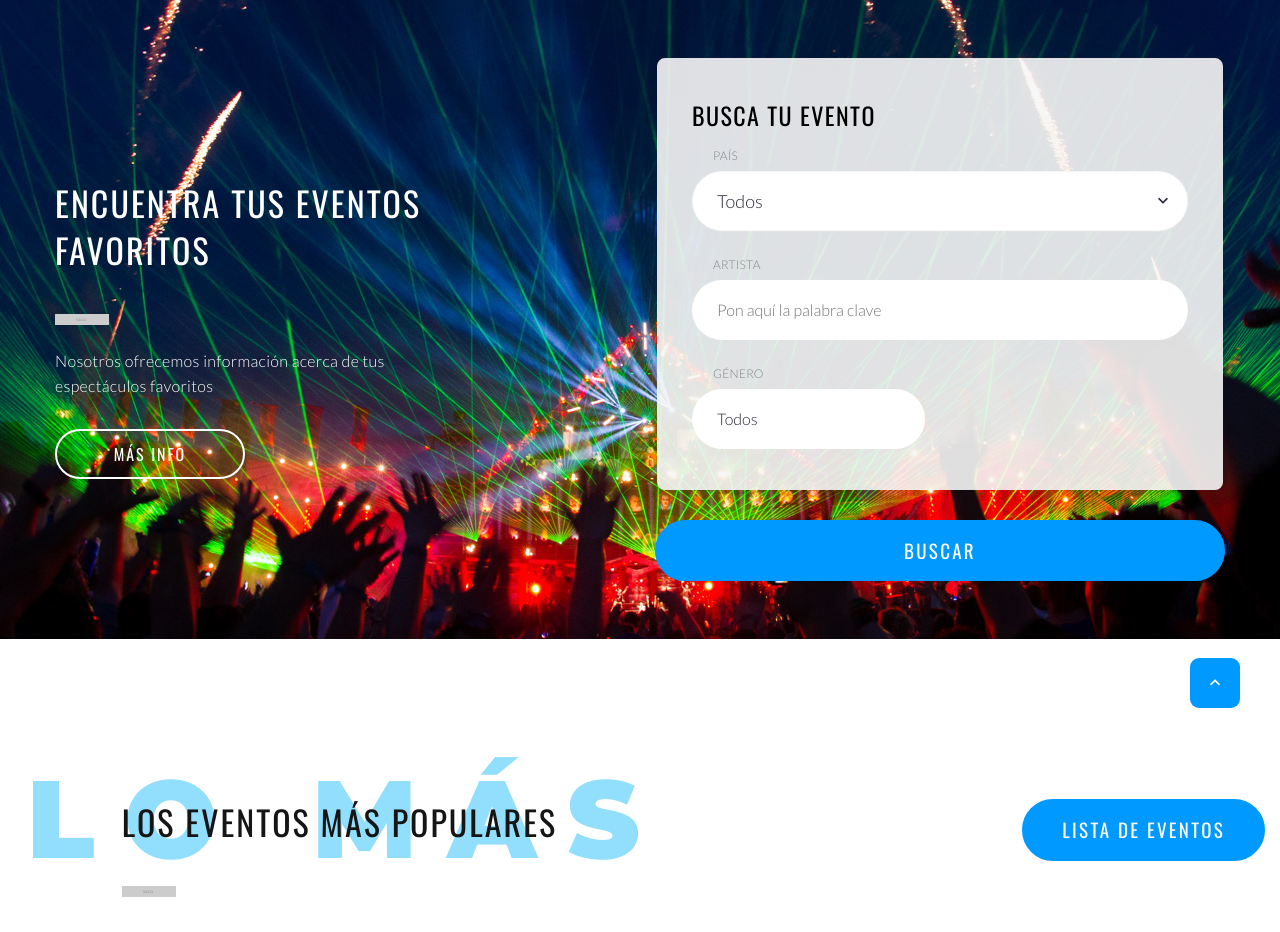
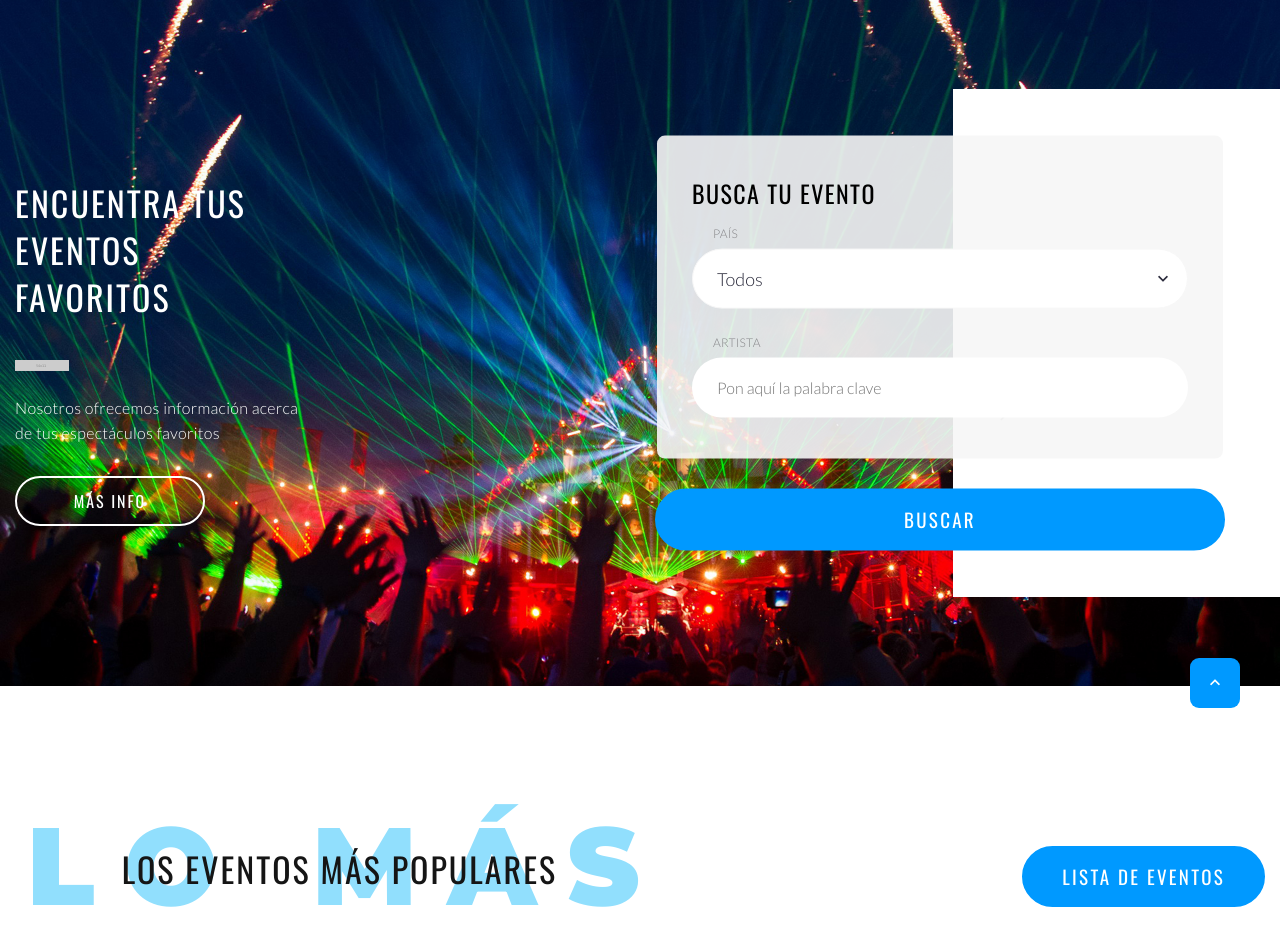
Before and after one commit to CeliaGMqrz/eventickones_api, a Flask app: template templates/index.html in a window 1280 px wide. Shown: the part 152-1084 px from the top of the page. Run offline with Flask 2, Linux system fonts and the light colour scheme; the template is opened without the code that fills it: most values are stand-ins (such as "Sample title", 1, 10 or a date in 2020); some libraries are stand-ins or nearby versions.

Commit message:
modificacionese

```diff
--- a/app.py
+++ b/app.py
@@ -15,10 +15,76 @@ from datetime import datetime
 with open("paises.json") as fichero:
     info=json.load(fichero)
 
+
+
 # Definimos la variable app por Flask
 app = Flask(__name__)
 #Guardamos la url base
 url_base="https://app.ticketmaster.com/discovery/v2/"
+
+#Funcion que devuelve datos según el artista
+def ev_artista (palabra_clave):
+		    #Creamos el diccionario con los parámetros necesarios
+		    payload = {'apikey':key,'keyword':palabra_clave}
+		    #Guardamos la petición en una variable(urlbase + diccionario con parametros)
+		    r=requests.get(url_base+'events',params=payload)
+		    #Inicializamos las listas necesarias
+		    nombres=[]
+		    fechas=[]
+		    horas=[]
+		    salas=[]
+		    direccion=[]
+		    ciudades=[]
+		    paises=[]
+		    urls=[]
+		    urls_sala=[]
+		    numelementos=0
+		    #Comprobamos que la peticion es correcta
+		    if r.status_code == 200:
+		        url_gestionada=r.url
+		        #Guardamos el contenido en json
+		        contenido = r.json()
+		        # Si la palabra clave no está en la variable guardada imprime un mensaje
+		        noms=[]
+		        for i in contenido["_embedded"]["events"]:
+		            noms.append(i["name"])
+		        for nombre in noms:
+		            if palabra_clave.upper() not in nombre.upper():
+		                mensaje=("No hay eventos para esa búsqueda")
+		                return mensaje
+		        else:
+		            #Para cada elemento en el contenido añadimos la informacion a las listas
+		            for elem in contenido["_embedded"]["events"]:
+		                #NOMBRES
+		                nombres.append(elem["name"])
+		                #CIUDADES
+		                ciudades.append(elem["_embedded"]["venues"][0]["city"]["name"])
+		                #PAISES
+		                paises.append(elem["_embedded"]["venues"][0]["country"]["name"])
+		                #SALAS
+		                salas.append(elem["_embedded"]["venues"][0]["name"])
+		                #DIRECCIONES
+		                if "address" in elem["_embedded"]["venues"][0]:
+		                    direccion.append(elem["_embedded"]["venues"][0]["address"]["line1"])
+		                else:
+		                    direccion.append("NO ESPECIFICADA")
+		                #FECHAS
+		                fechas.append(elem["dates"]["start"]["localDate"])
+		                #HORAS: A veces la hora no esta especificada así que nos aseguramos de ello.
+		                if "localTime" in elem["dates"]["start"]:
+		                    horas.append(elem["dates"]["start"]["localTime"])
+		                else:
+		                    horas.append("NO ESPECIFICADA")
+		                #URLS
+		                urls.append(elem["url"])
+		                urls_sala.append(elem["_embedded"]["venues"][0]["url"])
+		                if elem["_embedded"]["venues"][0]["url"]:
+		                    numelementos=numelementos+1
+		            filtro=[nombres,paises,ciudades,salas,direccion,fechas,horas,urls,urls_sala,numelementos]
+		        return filtro
+
+
+
 
 # Definimos la ruta principal de la página de incio
 @app.route('/',methods=["GET","POST"])
@@ -32,7 +98,7 @@ def inicio():
     #Guardamos los paises a partir del fichero json
     paises=[]
     for i in info:
-    	paises.append(str(i))
+        paises.append(str(i))
     #Si el método por el que accedimos es GET:
     if r.status_code == 200:
         #Guardamos el contenido en json
@@ -40,7 +106,23 @@ def inicio():
         if request.method=="GET":
             return render_template("index.html", paises=paises)
         else:
-            abort(404)
+            try:
+                artista=request.form.get("name")
+            except:
+                abort(404)
+
+            pais=request.form.get("pais")
+
+            #Función que recibe el nombre del artista y devuelve todos los eventos proximos del mismo
+            #Si lo que devuelve la funcion no es una lista devuelve un mensaje.
+            if type(ev_artista(artista)) != list:
+                return render_template("index.html", mensaje=(ev_artista(artista)))
+            #Si no, impime el contenido
+            else:
+                #devuelve el filtro
+                return render_template("index.html", filtro=(ev_artista(artista)))
+    else:
+        abort(404)
 
 #Probar en el entorno de desarrollo
 app.run(debug=True)
--- a/templates/index.html
+++ b/templates/index.html
@@ -33,18 +33,6 @@
                   <input class="form-input select-filter" type="text" name="name" placeholder="Pon aquí la palabra clave"/>
                 </div>
               </div>
-              <div class="col-sm-12 col-lg-6">
-                <label class="form-label-outside">GÉNERO</label>
-                <div class="form-wrap form-wrap-validation">
-                  <!-- Select 2-->
-                  <select class="form-input select-filter" data-placeholder="All" data-minimum-results-for-search="Infinity" name="city">
-                    <option value="1">Todos</option>
-                    <option value="2">POP</option>
-                    <option value="3">ROCK</option>
-                    <option value="4">HIPHOP</option>
-                  </select>
-                </div>
-              </div>
               </div>
               <div class="col-sm-12 col-lg-6">
               </div>
@@ -56,4 +44,27 @@
         </div>
       </div>
     </div>
-{%endblock%}
+
+
+{% if filtro %}
+<section class="section section-lg bg-default">
+    <div class="container">
+      <div class="row row-50 row-fix">
+        <div class="col-lg-10 col-xl-8">
+          <h3>LISTA DE EVENTOSt</h3>
+          <p>Aquí se muestran la lista de eventos que hemos encontrado</p>
+        {% for elem in filtro -%}
+            {% if elem[0] %}
+          <ul class="list-marked">
+            <li>{{elem[0]}}</li>
+            <li>{{elem[1]}}</li>
+          </ul>
+          {% endif %}
+        {%endfor -%}
+          <p>Puedes pasar de página en este boton (PONER UN BOTÓN).</p>
+        </div>
+      </div>
+    </div>
+  </section>
+{% endif %}
+{% endblock %}
```
